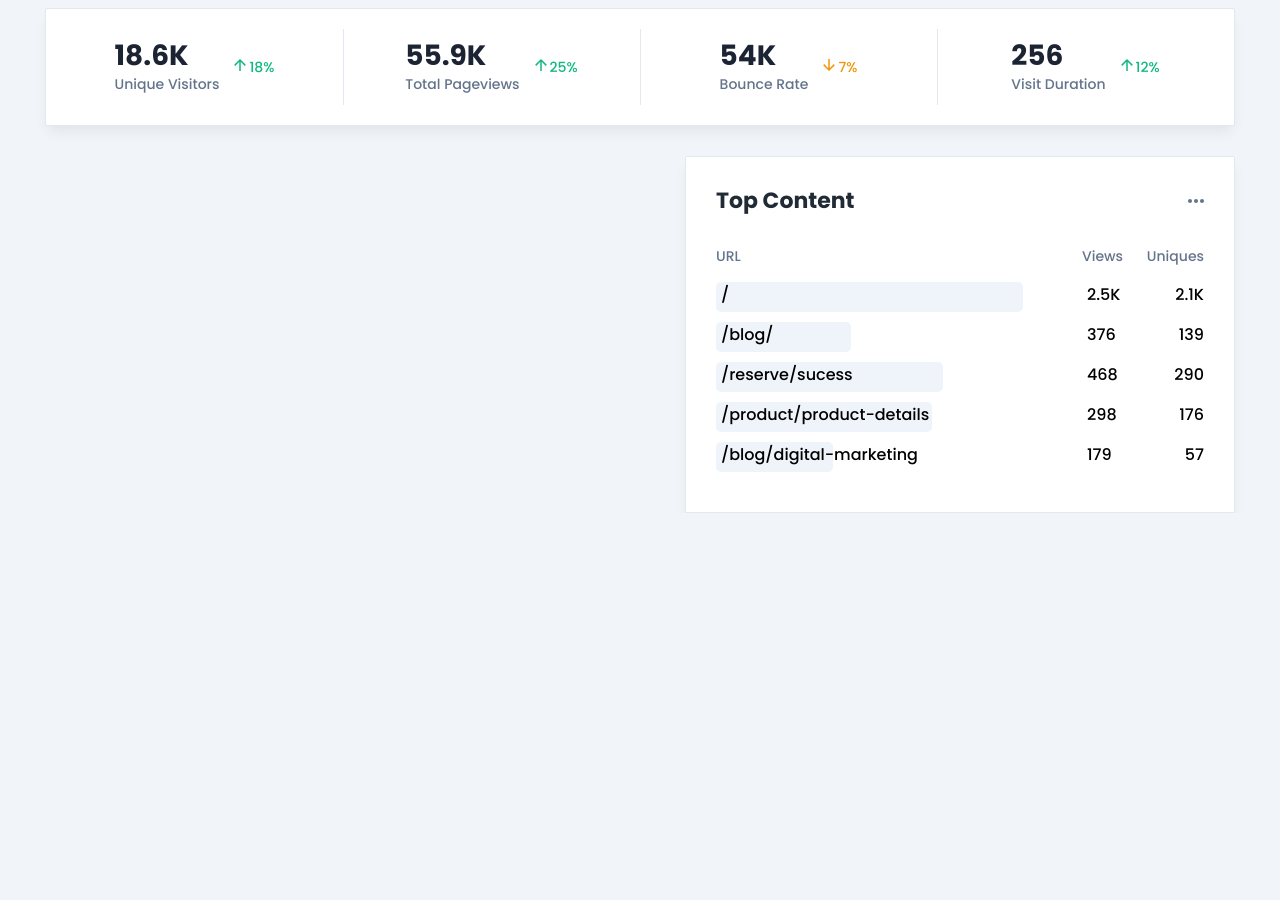
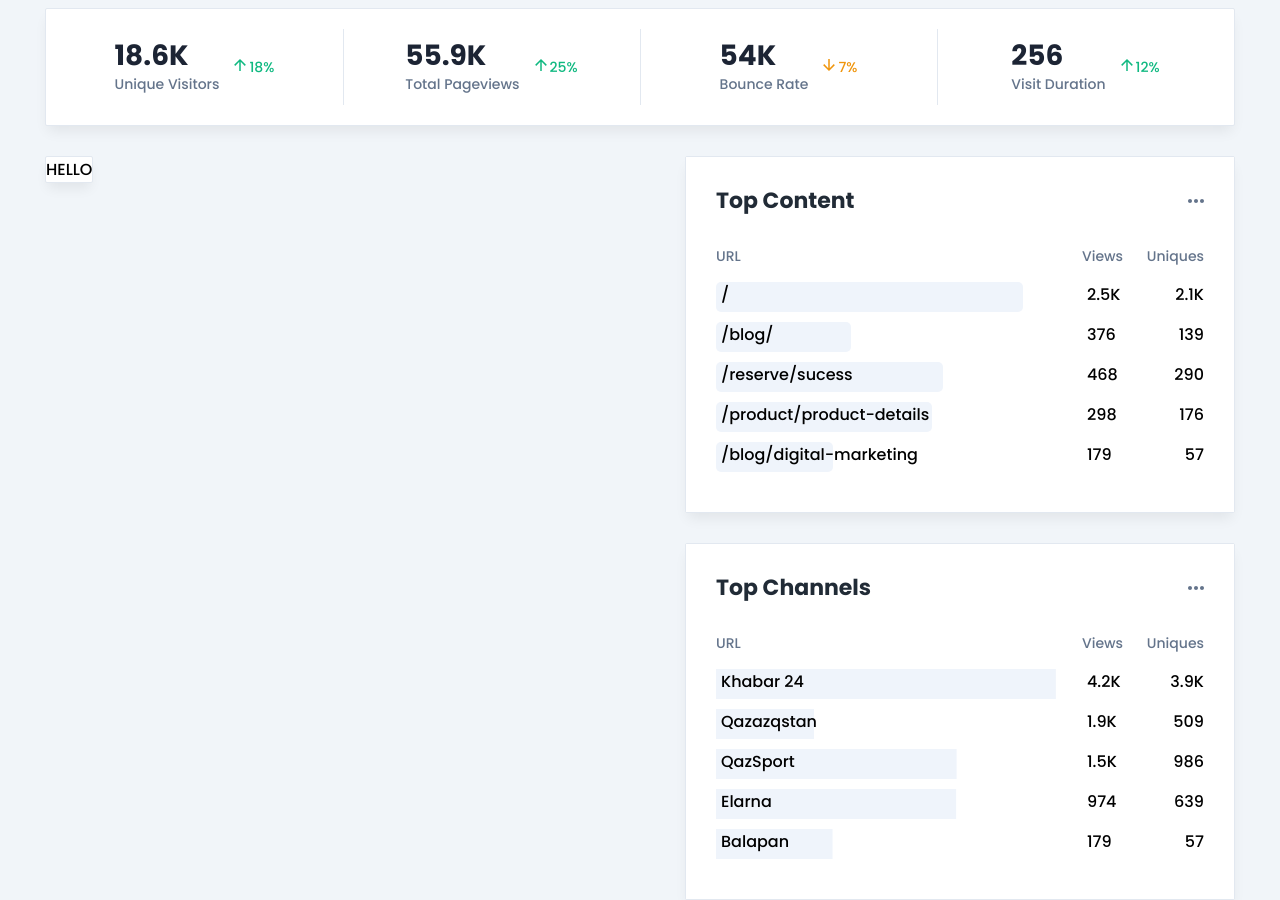
Before and after one commit to cookiestealer3114/JohnWickPage.github.io, a plain HTML site: page index.html in a window 1280 px wide. Shown: the part 820-1720 px from the top of the page. Before the commit the page ends 1333 px from the top, so only its background shows below. Drawn offline with nearby package versions, Linux system fonts and the light colour scheme.

Commit message:
Finished Top Channels

```diff
--- a/css/style.css
+++ b/css/style.css
@@ -274,12 +274,11 @@ body {
   padding: 0 30px 30px 30px;
 }
 
-.top_content {
+.top_blocks_right {
   float: right;
-
   width: 50%;
 }
-.top_content-channel_container {
+.top_blocks_container {
   margin-top: 30px;
   border-radius: 2px;
   border: 1px solid var(--Stroke, #e2e8f0);
@@ -322,20 +321,17 @@ body {
   position: relative;
   height: 40px;
 }
-
 .url_graph {
   left: 0;
   display: flex;
   width: 75%;
 }
-
 .url {
   position: absolute;
   left: 0;
   z-index: 2;
   padding-left: 5px;
 }
-
 .graph {
   position: absolute;
   max-width: 75%;
@@ -344,29 +340,35 @@ body {
   z-index: 1;
   left: 0;
 }
-
 .views_uniques {
   display: flex;
   justify-content: space-between;
   z-index: 2;
   width: 25%;
 }
-
 .views {
   z-index: 2;
   margin-left: 5px;
 }
-
 .uniques {
   z-index: 2;
 }
-
 .graph_fill {
   background-color: var(--gray-color);
   height: 30px;
   border-radius: 5px;
   width: 0;
   transition: width 0.5s ease;
+}
+
+.channels_box_item {
+  display: flex;
+  position: relative;
+  height: 40px;
+}
+
+.top_cities {
+  float: left;
 }
 
 @media screen and (max-width: 1280px) {
--- a/index.html
+++ b/index.html
@@ -97,9 +97,10 @@
       </div>
     </section>
 
+    <section class="top_blocks_right">
       <section class="top_content">
         <div class="container">
-        <div class="top_content-channel_container">
+          <div class="top_blocks_container">
             <div class="top_content-channel_info_box">
               <div class="top_content-channel_title_more_flexbox">
                 <h6 class="text-h6 text-h6_top_content-channel">Top Content</h6>
@@ -120,5 +121,38 @@
           </div>
         </div>
       </section>
+      <section class="top_channels">
+        <div class="container">
+          <div class="top_blocks_container">
+            <div class="top_content-channel_info_box">
+              <div class="top_content-channel_title_more_flexbox">
+                <h6 class="text-h6 text-h6_top_content-channel">
+                  Top Channels
+                </h6>
+                <img
+                  src="img/more-triple-dot.svg"
+                  alt="show more"
+                  class="show_more_icon" />
+              </div>
+              <div class="top_content-channel_categories_titles">
+                <div class="text-h3 top_content-channel_url">URL</div>
+                <div class="top_content-channel_views_uniques_flexbox">
+                  <div class="text-h3 top_content-channel_views">Views</div>
+                  <div class="text-h3 top_content-channel_uniques">Uniques</div>
+                </div>
+              </div>
+              <div class="channels_box"></div>
+            </div>
+          </div>
+        </div>
+      </section>
+    </section>
+    <section class="top_blocks_left">
+      <section class="top_cities">
+        <div class="container">
+          <div class="top_blocks_container">HELLO</div>
+        </div>
+      </section>
+    </section>
   </body>
 </html>
--- /dev/null
+++ b/jsons/top_channels.json
@@ -0,0 +1,32 @@
+[
+  {
+    "id": 1,
+    "url": "Khabar 24",
+    "views": "4200",
+    "uniques": "3900"
+  },
+  {
+    "id": 2,
+    "url": "Qazazqstan",
+    "views": "1900",
+    "uniques": "509"
+  },
+  {
+    "id": 3,
+    "url": "QazSport",
+    "views": "1500",
+    "uniques": "986"
+  },
+  {
+    "id": 4,
+    "url": "Elarna",
+    "views": "974",
+    "uniques": "639"
+  },
+  {
+    "id": 5,
+    "url": "Balapan",
+    "views": "179",
+    "uniques": "57"
+  }
+]
--- a/script.js
+++ b/script.js
@@ -4,6 +4,7 @@ document.addEventListener("DOMContentLoaded", function () {
   const month_box = document.getElementById("month_box");
   const stats_grid = document.querySelector(".stats_grid");
   const content_box = document.querySelector(".content_box");
+  const channels_box = document.querySelector(".channels_box");
 
   fetch("jsons/analytics.json")
     .then((response) => response.json())
@@ -233,4 +234,96 @@ document.addEventListener("DOMContentLoaded", function () {
       });
     })
     .catch((error) => console.error("TOP CONTENT JSON LOADING ERROR", error));
+
+  fetch("jsons/top_channels.json")
+    .then((response) => response.json())
+    .then((data) => {
+      data.forEach((item) => {
+        const channels_box_item = document.createElement("div");
+        channels_box_item.className = "channels_box_item";
+
+        const views_uniques = document.createElement("div");
+        views_uniques.className = "views_uniques";
+
+        const url_graph = document.createElement("div");
+        url_graph.className = "url_graph";
+
+        const urlElement = document.createElement("div");
+        urlElement.className = "url";
+        urlElement.textContent = item.url;
+
+        const graycolor = getComputedStyle(
+          document.documentElement
+        ).getPropertyValue("--gray-color");
+
+        const viewsElement = document.createElement("div");
+        viewsElement.className = "views";
+        if (item.views >= 1000) {
+          viewsElement.textContent =
+            item.views % 1000 === 0
+              ? (item.views / 1000).toFixed(0) + "K"
+              : (item.views / 1000).toFixed(1) + "K";
+        } else {
+          viewsElement.textContent = item.views;
+        }
+
+        const uniquesElement = document.createElement("div");
+        uniquesElement.className = "uniques";
+        if (item.uniques >= 1000) {
+          uniquesElement.textContent =
+            item.uniques % 1000 === 0
+              ? (item.uniques / 1000).toFixed(0) + "K"
+              : (item.uniques / 1000).toFixed(1) + "K";
+        } else {
+          uniquesElement.textContent = item.uniques;
+        }
+
+        const graphElement = document.createElement("div");
+        graphElement.className = "graph";
+
+        const svg = document.createElementNS(
+          "http://www.w3.org/2000/svg",
+          "svg"
+        );
+        svg.setAttribute("xmlns", "http://www.w3.org/2000/svg");
+        svg.setAttribute("width", "100%");
+        svg.setAttribute("height", "30");
+
+        const backgroundRect = document.createElementNS(
+          "http://www.w3.org/2000/svg",
+          "rect"
+        );
+        backgroundRect.setAttribute("width", "100%");
+        backgroundRect.setAttribute("height", "100%");
+        backgroundRect.setAttribute("fill", "transparent");
+        backgroundRect.setAttribute("border-radius", "5px");
+
+        const fillRect = document.createElementNS(
+          "http://www.w3.org/2000/svg",
+          "rect"
+        );
+        fillRect.setAttribute("width", `${(item.uniques / item.views) * 100}%`);
+        fillRect.setAttribute("height", "100%");
+        fillRect.setAttribute("fill", graycolor);
+        fillRect.setAttribute("border-radius", "5px");
+
+        svg.appendChild(backgroundRect);
+        svg.appendChild(fillRect);
+
+        graphElement.appendChild(svg);
+
+        views_uniques.appendChild(viewsElement);
+        views_uniques.appendChild(uniquesElement);
+
+        url_graph.appendChild(urlElement);
+        url_graph.appendChild(graphElement);
+
+        channels_box_item.appendChild(url_graph);
+        channels_box_item.appendChild(views_uniques);
+
+        channels_box.appendChild(channels_box_item);
+      });
+    })
+    .catch((error) => console.error("TOP CHANNELS JSON LOADING ERROR", error));
+  // СДЕЛАТЬ border-radius у graph 5px
 });
```
Lines whose indentation alone changed are shown as unchanged.
